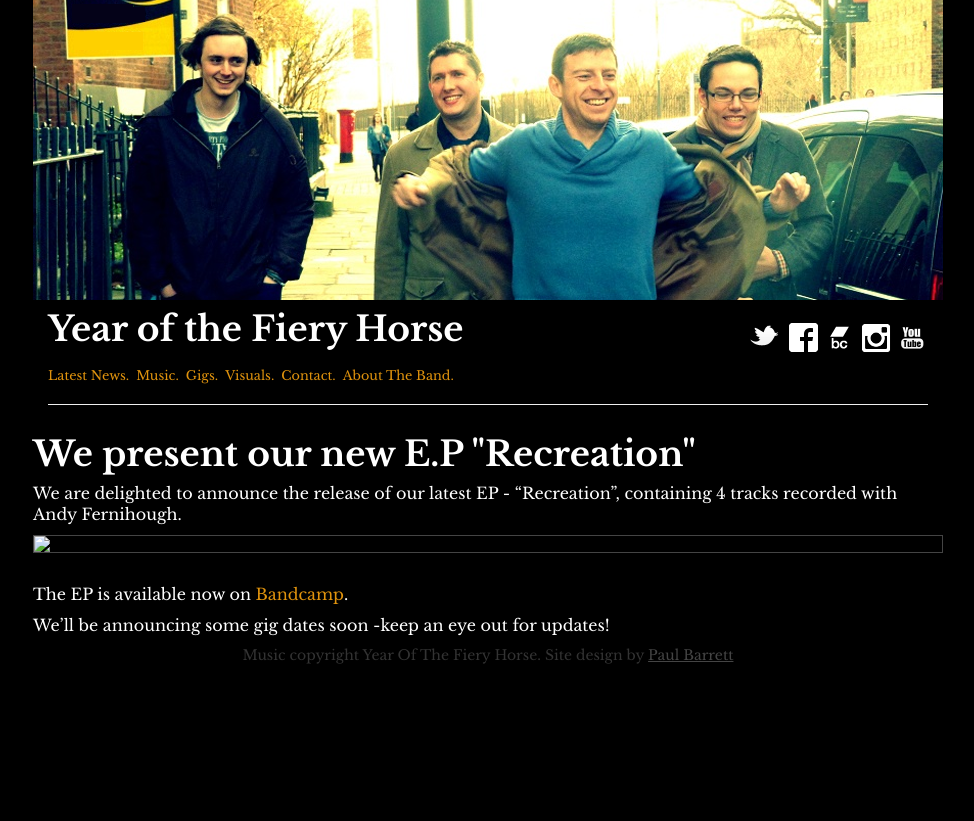
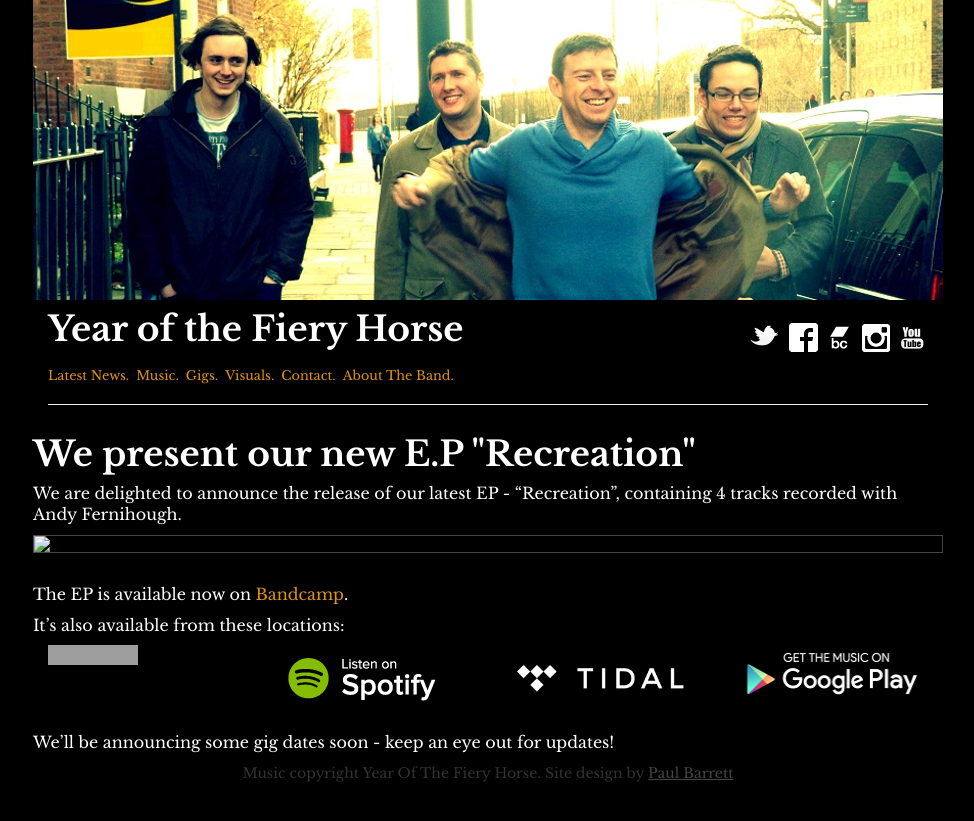
Before and after one commit to PaulBarrett79/yotfh, a Jekyll site: the page built from _posts/2016-01-22-recreation.md, in a window 1280 px wide. Shown: the top 821 px of the page, without its empty margins (152-1126 px from the left). Built offline with Jekyll 4.4.1, drawn with Linux system fonts in a browser that asks for light colours; nearby versions of some CDN libraries; library files that are not in the unit come from our copies; grey boxes are pictures that could not be loaded.

Commit message:
Recreation go-live!

```diff
--- a/_posts/2016-01-22-recreation.md
+++ b/_posts/2016-01-22-recreation.md
@@ -12,6 +12,15 @@ We are delighted to announce the release of our latest EP - "Recreation", contai
 
 <br>
 
-The EP is available now on <a href="#" target="_blank">Bandcamp</a>.
+The EP is available now on <a href="https://yearofthefieryhorse.bandcamp.com" target="_blank">Bandcamp</a>.
 
-We'll be announcing some gig dates soon -keep an eye out for updates!
+It's also available from these locations:
+
+<div class="row"><div class="col-xs-6 col-sm-3"><a href="https://itunes.apple.com/us/album/recreation-ep/id1076663286?uo=4" target="_blank" style="display:inline-block;overflow:hidden;background:url(http://linkmaker.itunes.apple.com/images/badges/en-us/badge_music-lrg.svg) no-repeat;width:165px;height:40px;"></a></div>
+<div class="col-xs-6 col-sm-3"><a href="https://open.spotify.com/album/2PySDNvdGy5GAWgaxkdsod" target="_blank"><img src="/img/listen_on_spotify-black.png" class="img img-responsive"> </a></div>
+<div class="clearfix visible-xs-block hidden-sm hidden-md hidden-lg"></div>
+<div class="col-xs-6 col-sm-3"><a href="http://tidal.com/album/56437305" target="_blank"><img src="/img/tidal.png" class="img img-responsive"> </a></div>
+<div class="col-xs-6 col-sm-3">
+                <a href="https://play.google.com/store/music/album/Year_of_the_Fiery_Horse_Recreation_EP?id=Bk4ui5gv65qzz4hwyb63uxxqg6u" target="_blank"><img alt="Get it on Google Play" src="/img/googleplay.png" class="img img-responsive"></a></div></div>
+<br>
+We'll be announcing some gig dates soon - keep an eye out for updates!
```
Also changed, not shown: music.html (+21 -2 lines).
